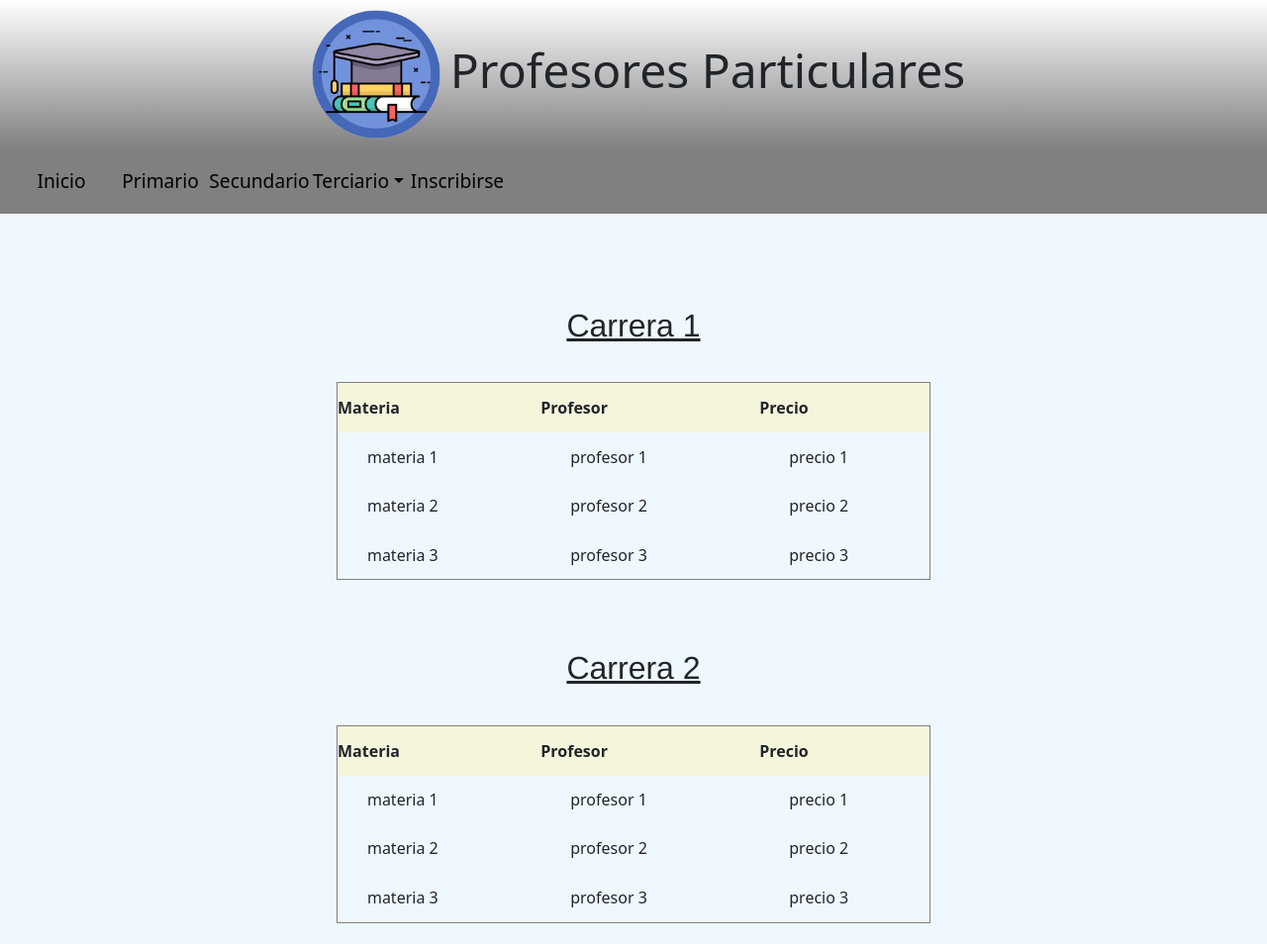
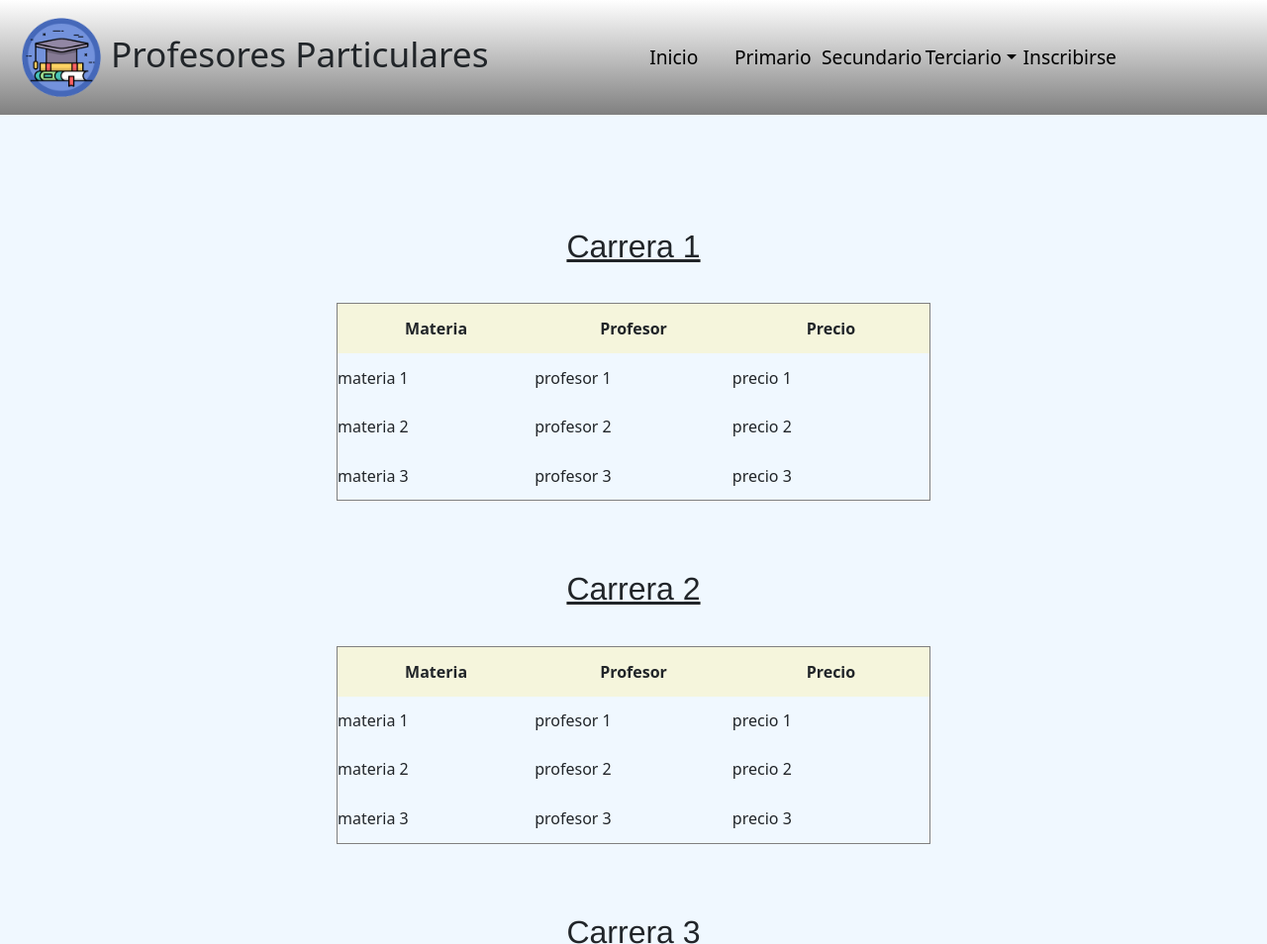
Before and after one commit to JorgeNuflo/ProfesoresParticulares, a plain HTML site: page pages/terciario.html in a window 1280 px wide. Shown: the top 954 px of the page at 99% size. Drawn offline with nearby package versions, Linux system fonts and the light colour scheme.

Commit message:
termine lo de bootstrap

```diff
--- a/css/estilo.css
+++ b/css/estilo.css
@@ -32,19 +32,20 @@
     align-items: center;
 }
 .logo{
-    width: 150px;
+    width: 100px;
     padding: 10px;
 }
 .titulo{
-    font-size: 3rem;
+    font-size: 2.2rem;
 }
 
 
 /* NAV */
 
 .nav{
+    background: linear-gradient(to top, grey, white);
     position: fixed;
-    top: 150px;
+    top: 0px;
     width: 100%;
     height: auto;
     background-color: grey;
@@ -60,12 +61,12 @@
 .navListaPIns{
     height: 50px;
     list-style-type: none;
-    display: flex;
+    /*display: flex;
     flex-wrap: wrap;
     justify-content: space-evenly;
     justify-items: center;
     align-items: center;
-    grid-area: navListaP;
+    grid-area: navListaP;*/
 }
 .pag{
     width: 100px;
@@ -117,7 +118,7 @@
 .main{
     width: 90%;
     margin: auto;
-    margin-top: 280px;
+    margin-top: 200px;
     margin-bottom: 60px;
     display: flex;
     flex-direction: column;
@@ -159,11 +160,13 @@ table{
     height: 200px;
 }
 th{
+    width: 200px;
+    text-align: center;
     background-color: beige;
 }
-td{
-    padding-left: 5%;
-}
+/*td{
+
+}*/
 
 /* MAIN Inscripcion*/
 .mainInscripcion{
@@ -224,7 +227,7 @@ fieldset{
     /*Nav*/
     .nav,
     .navIns{
-        top: 100px;
+        top: 0px;
         height: auto;
     }
     .navListaP,
@@ -300,9 +303,23 @@ fieldset{
     /*Nav*/
     .nav,
     .navIns{
-        top: 80px;
+        top: 0px;
         height: auto;
     }
+
+
+    /*.navbar-toggler{
+        height: 20px;
+        width: 20px;
+    }
+    .navbar-toggler-icon{
+        height: 20px;
+        width: 20px;
+        margin-left: -10px;
+        margin-bottom: 20px;
+    }*/
+
+
     .pag{
         width: 35px;
     }
--- a/pages/terciario.html
+++ b/pages/terciario.html
@@ -13,16 +13,16 @@
 <body class="contenedor">
 
     <header class="header">
-        <img src="../fotos/logo.png" alt="logo" class="logo">
-        <h1 class="titulo">Profesores Particulares</h1>
 
-        <nav class="nav navbar navbar-expand-sm">
+        <nav class="nav navbar navbar-expand-sm mx-auto">
             <div class="container-fluid">
+                <img src="../fotos/logo.png" alt="logo" class="logo">
+                <h1 class="titulo">Profesores Particulares</h1>
               <button class="navbar-toggler" type="button" data-bs-toggle="collapse" data-bs-target="#navbarNavDropdown" aria-controls="navbarNavDropdown" aria-expanded="false" aria-label="Toggle navigation">
               <span class="navbar-toggler-icon"></span>
               </button>
-              <div class="collapse navbar-collapse " id="navbarNavDropdown">
-                <ul class="navListaP navbar-nav">
+              <div class="collapse navbar-collapse" id="navbarNavDropdown">
+                <ul class="navListaP navbar-nav mx-auto">
                   <li class="pag nav-item">
                     <a class="opcion nav-link" href="../index.html">Inicio</a>
                   </li>
```
Also changed, not shown: index.html (+6 -6 lines), pages/inscripcion.html (+7 -7 lines), pages/primario.html (+5 -5 lines), pages/secundario.html (+5 -5 lines).
